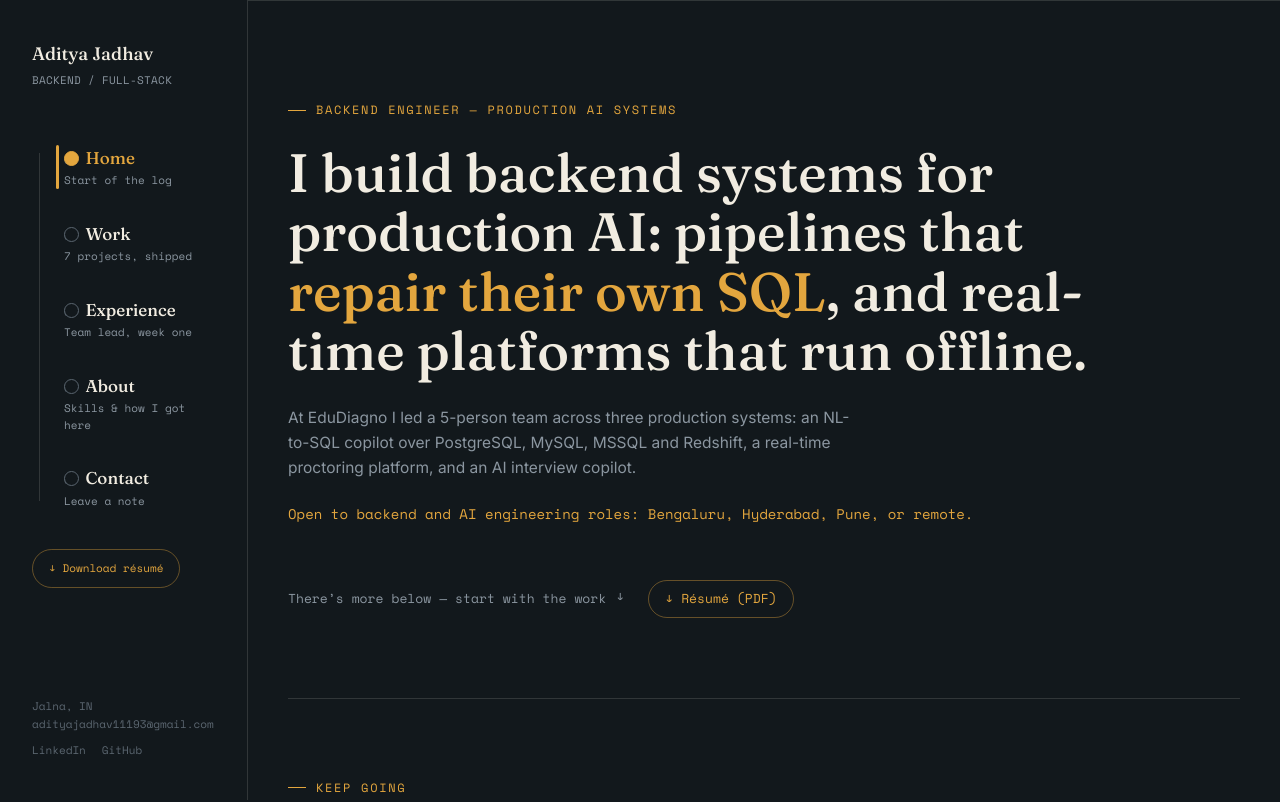
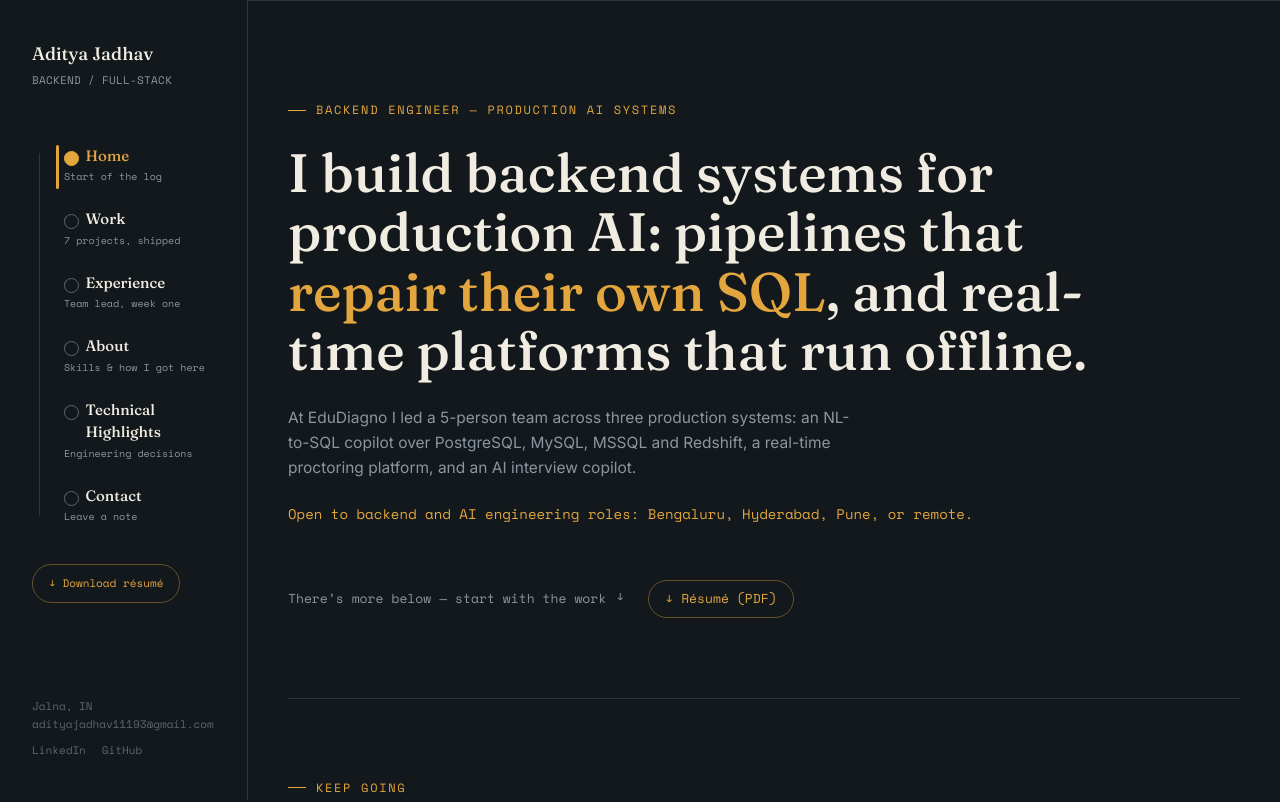
Before and after one commit to adityajadhav19/portfolio, a Next.js app: page / in a window 1280 px wide. Shown: the top 802 px of the page. Built offline with nearby package versions, Linux system fonts and the light colour scheme.

Commit message:
Add technical highlights to portfolio navigation

```diff
--- a/components/ChapterNav.tsx
+++ b/components/ChapterNav.tsx
@@ -8,7 +8,8 @@ const chapters = [
   { n: '02', href: '/work', label: 'Work', teaser: '7 projects, shipped' },
   { n: '03', href: '/experience', label: 'Experience', teaser: 'Team lead, week one' },
   { n: '04', href: '/about', label: 'About', teaser: 'Skills & how I got here' },
-  { n: '05', href: '/contact', label: 'Contact', teaser: 'Leave a note' },
+  { n: '05', href: '/technical-highlights', label: 'Technical Highlights', teaser: 'Engineering decisions' },
+  { n: '06', href: '/contact', label: 'Contact', teaser: 'Leave a note' },
 ];
 
 export default function ChapterNav() {
@@ -27,7 +28,7 @@ export default function ChapterNav() {
 
           <div className="relative pl-1">
             <div className="absolute left-[7px] top-2 bottom-2 w-px bg-line" aria-hidden />
-            <ul className="space-y-8">
+            <ul className="space-y-6">
               {chapters.map((c) => {
                 const active = pathname === c.href;
                 return (
@@ -46,13 +47,13 @@ export default function ChapterNav() {
                       <div className="flex items-baseline gap-2">
                         <span className="font-mono text-[11px] text-slatedark">{c.n}</span>
                         <span
-                          className={`font-display text-[17px] transition-colors ${active ? 'text-amber' : 'text-paper group-hover:text-amber'
+                          className={`font-display text-[15px] transition-colors ${active ? 'text-amber' : 'text-paper group-hover:text-amber'
                             }`}
                         >
                           {c.label}
                         </span>
                       </div>
-                      <div className="font-mono text-[11px] text-slate mt-0.5">{c.teaser}</div>
+                      <div className="font-mono text-[10px] text-slate mt-0.5">{c.teaser}</div>
                     </Link>
                   </li>
                 );
```
